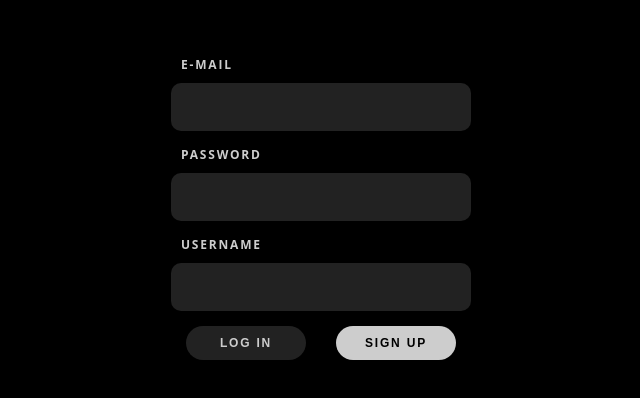
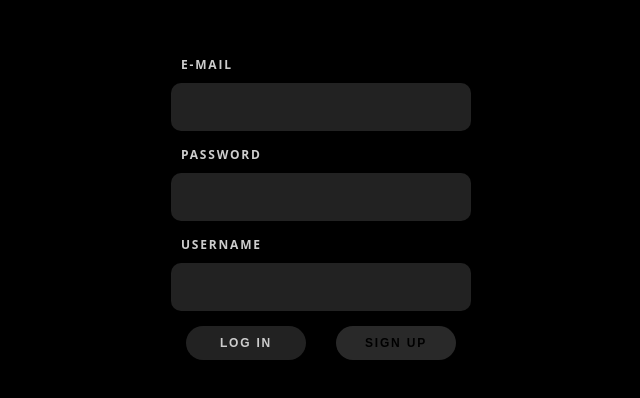
Before and after one commit to titarenkoeleonora/elegram-frontend, a React (Create React App) app: page /registration in a window 1280 px wide. Shown: the part 192-590 px from the top of the page, without its empty margins (319-959 px from the left). Built offline with nearby package versions, Linux system fonts and the light colour scheme; no server answers.

Commit message:
Refactoring

```diff
--- a/src/components/Auth/Login/Login.tsx
+++ b/src/components/Auth/Login/Login.tsx
@@ -7,7 +7,7 @@ import { LogInData } from '../../../types';
 import { useAppDispatch } from '../../../utils/hooks/reduxHooks';
 import Button from '../../UI/Buttons/Button/Button';
 import Input from '../../UI/Input/Input';
-import { ButtonsContainer, FormContainer, LoginWrapper } from './Login.styles';
+import { ButtonsContainer, FormContainer } from './Login.styles';
 
 const LoginPage = () => {
   const navigate = useNavigate();
@@ -29,7 +29,7 @@ const LoginPage = () => {
   const onSubmit = (values: LogInData) => dispatch(logIn(values, navigate));
 
   return (
-    <LoginWrapper>
+    // <LoginWrapper>
     <Formik
       initialValues={initialValues}
       validationSchema={loginValidationSchema}
@@ -43,7 +43,7 @@ const LoginPage = () => {
             name="mail"
             type="email"
             onChange={handleChange}
-              defaultValue={values.mail}
+            value={values.mail}
           />
           <Input
             label="Password"
@@ -51,20 +51,20 @@ const LoginPage = () => {
             name="password"
             type="password"
             onChange={handleChange}
-              defaultValue={values.password}
+            value={values.password}
           />
           <ButtonsContainer>
             <Button type="button" secondary onClick={onSignUpCLick}>
               Sign up
             </Button>
-              <Button primary type="submit" disabled={!isValid && dirty}>
+            <Button primary type="submit" disabled={!isValid || !dirty}>
               Log in
             </Button>
           </ButtonsContainer>
         </FormContainer>
       )}
     </Formik>
-    </LoginWrapper>
+    // </LoginWrapper>
   );
 };
 
--- a/src/components/Auth/Registration/Registration.tsx
+++ b/src/components/Auth/Registration/Registration.tsx
@@ -45,7 +45,7 @@ const RegistrationPage = () => {
               name="mail"
               type="email"
               onChange={handleChange}
-              defaultValue={values.mail}
+              value={values.mail}
             />
             <Input
               label="Password"
@@ -53,20 +53,20 @@ const RegistrationPage = () => {
               name="password"
               type="password"
               onChange={handleChange}
-              defaultValue={values.password}
+              value={values.password}
             />
             <Input
               label="Username"
               id="username"
               name="username"
               onChange={handleChange}
-              defaultValue={values.username}
+              value={values.username}
             />
             <ButtonsContainer>
               <Button type="button" secondary onClick={onLoginCLick}>
                 Log in
               </Button>
-              <Button primary type="submit" disabled={!isValid && dirty}>
+              <Button primary type="submit" disabled={!isValid || !dirty}>
                 Sign up
               </Button>
             </ButtonsContainer>
--- a/src/components/Dashboard/AddFriendDialogue/AddFriendDialogue.tsx
+++ b/src/components/Dashboard/AddFriendDialogue/AddFriendDialogue.tsx
@@ -58,7 +58,7 @@ const AddFriendsDialogue: FC<AddFriendsDialogueProps> = ({ onClose }) => {
                       id="targetMailAddress"
                       name="targetMailAddress"
                       onChange={handleChange}
-                      defaultValue={values.targetMailAddress}
+                      value={values.targetMailAddress}
                     />
                   </AddFriendsDialogueBody>
                   <AddFriendsDialogueFooter>
--- a/src/components/Dashboard/Messenger/Chat/NewMessageForm/NewMessageForm.tsx
+++ b/src/components/Dashboard/Messenger/Chat/NewMessageForm/NewMessageForm.tsx
@@ -81,7 +81,7 @@ const NewMessageForm = () => {
               name="message"
               onChange={handleChange}
               placeholder={`Write a message...`}
-              defaultValue={values.message}
+              value={values.message}
             />
             <ButtonIcon icon={SendIcon} alt="Send" type="submit" />
           </FormWrapper>
--- a/src/components/UI/Input/Input.tsx
+++ b/src/components/UI/Input/Input.tsx
@@ -6,18 +6,18 @@ import { ErrorText, InputComponent, InputContainer, LabelComponent } from './Inp
 interface InputProps extends HTMLAttributes<HTMLInputElement> {
   label?: string;
   name: string;
-  defaultValue: string;
   type?: string;
+  value?: string | number;
 }
 
-const Input: FC<InputProps> = ({ label, name, defaultValue, onChange, placeholder = '', type }) => (
+const Input: FC<InputProps> = ({ label, name, value, onChange, placeholder = '', type }) => (
   <InputContainer>
     {label && <LabelComponent>{label}</LabelComponent>}
 
     <InputComponent
       name={name}
       type={type ? type : 'text'}
-      value={defaultValue}
+      value={value}
       onChange={onChange}
       placeholder={placeholder}
       autoComplete="off"
--- a/src/components/UI/Main/Main.tsx
+++ b/src/components/UI/Main/Main.tsx
@@ -1,8 +1,16 @@
+import { css } from 'styled-components';
+
 import { styled } from '../../../styles';
 
-export const Main = styled.main`
-  display: flex;
-  flex-direction: column;
-  align-items: center;
-`;
+export const Main = styled.main(
+  ({ theme }) => css`
+    display: flex;
+    flex-direction: column;
+    align-items: center;
+    justify-content: center;
+    width: 100vw;
+    height: 100vh;
+    background-color: ${theme.darkTheme.backgroundColor};
+  `,
+);
 export default Main;
```
Also changed, not shown: 1 other file (tests, documents, lock files or other folders). Lines whose indentation alone changed are shown as unchanged.
